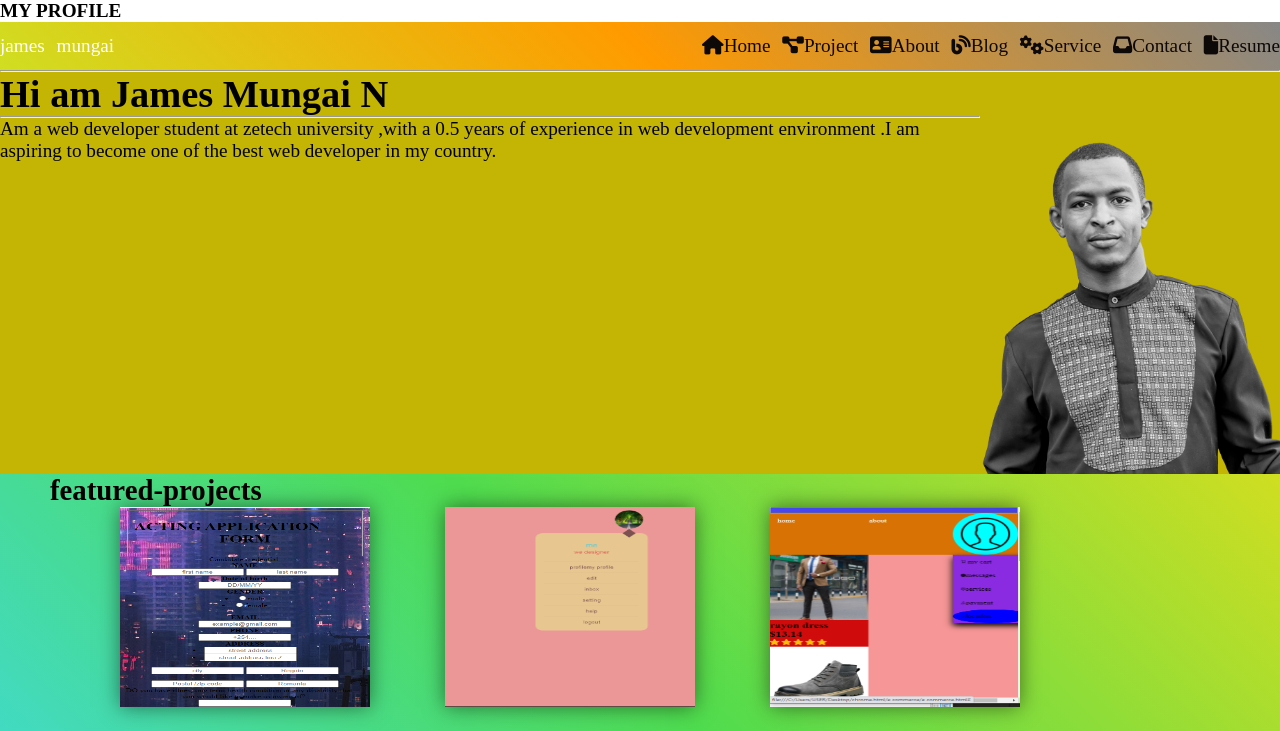
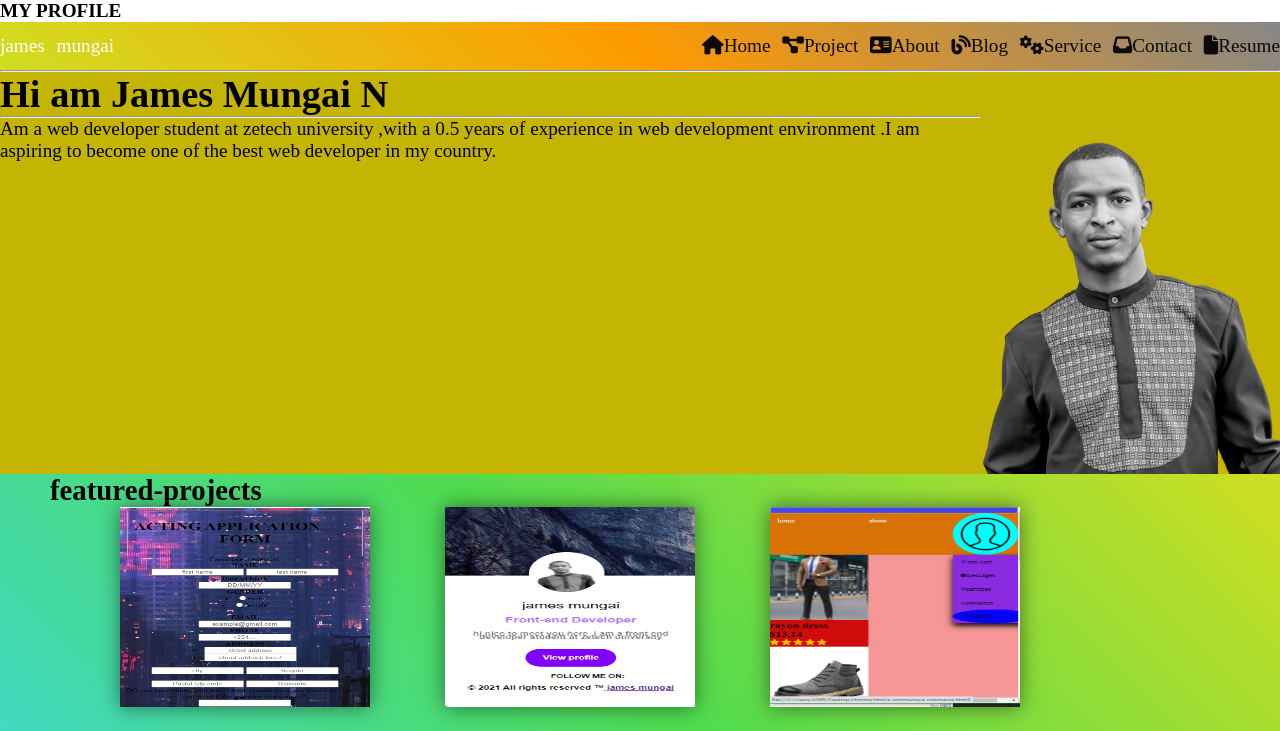
Before and after one commit to jamesmunga/portfolio, a plain HTML site: page index.html in a window 1280 px wide. Shown: the top 731 px of the page. Drawn offline with Linux system fonts and the light colour scheme.

Commit message:
Update index.html

```diff
--- a/index.html
+++ b/index.html
@@ -51,7 +51,7 @@ license:MIT                     //
 
        <img src="Screenshot (59).png" alt="james"  width='250px',
        height='200px';>
-       <img src="Screenshot (53).png" alt="james"  width='250px',
+       <img src="Screenshot (58).png" alt="james"  width='250px',
        height='200px';>
        <img src="Screenshot (57).png" alt="james"  width='250px',
        height='200px';>
```
